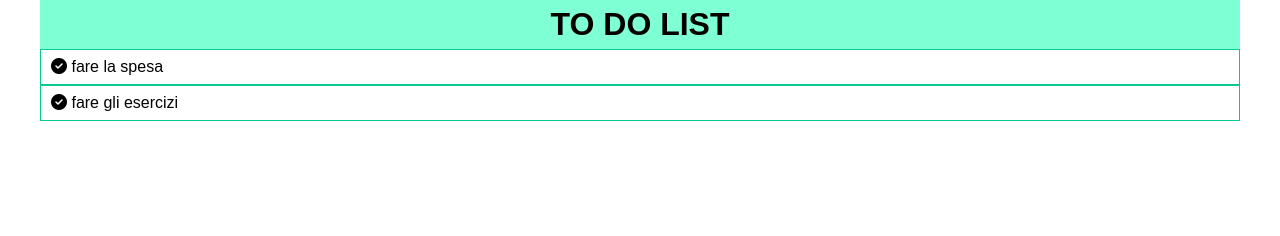
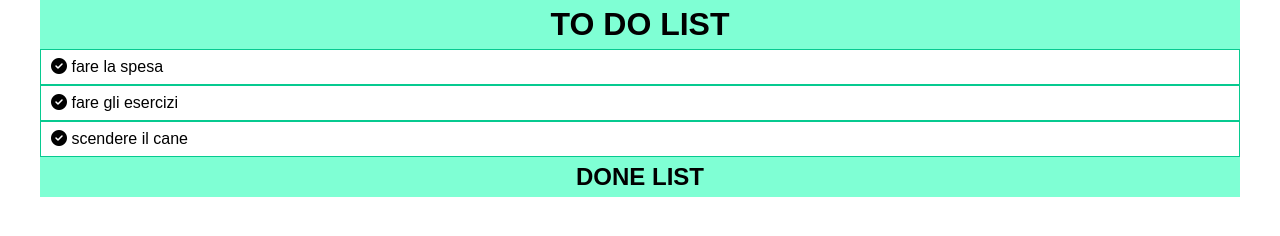
Before and after one commit to Robin9800/vue-todolist, a plain HTML site: page index.html in a window 1280 px wide. Drawn offline with nearby package versions, Linux system fonts and the light colour scheme.

Commit message:
v-show changed with v-if

```diff
--- a/index.html
+++ b/index.html
@@ -11,13 +11,27 @@
 <body>
     <div id="todo">
         <div class="container">
+            <div class="todo-list">
                 <h1>TO DO LIST</h1>
                 <ul>
                     <!--visualizzare tutti i todo-->
                     <!--Se l'indice cliccato dall'utente è presente nell'array deletedtodo allora cancellalo-->
                     <li v-for="(item, index) in toDoList"
                     @click="taskIsDone(index)"
-                v-show="!deletedToDo.includes(index)">
+                    v-if="!deletedToDo.includes(index)">
+                        <div class="item" >
+                            <i class="fa-solid fa-circle-check"></i> {{item}}
+                        </div>
+                    </li>
+                </ul>
+            </div>
+            <div class="todo-list">
+                <h2>DONE LIST</h2>
+                <ul>
+                    <!--visualizzare tutti i todo-->
+                    <!--Se l'indice cliccato dall'utente è presente nell'array deletedtodo allora cancellalo-->
+                    <li v-for="(item, index) in toDoList"
+                    v-if="deletedToDo.includes(index)">
                         <div class="item" >
                             <i class="fa-solid fa-circle-check"></i> {{item}}
                         </div>
@@ -25,6 +39,7 @@
                 </ul>
             </div>
         </div>
+    </div>
 
     <script src="https://cdn.jsdelivr.net/npm/vue@2/dist/vue.js"></script>
     <script src="script.js"></script>
--- a/script.js
+++ b/script.js
@@ -8,7 +8,7 @@ const app = new Vue({
     el: '#todo',
     //- visualizzare tutti i todo
     data: {
-        toDoList: ['fare la spesa', 'fare gli esercizi'],
+        toDoList: ['fare la spesa', 'fare gli esercizi', 'scendere il cane'],
         deletedToDo: []
     },
     methods: {
--- a/style.css
+++ b/style.css
@@ -21,7 +21,7 @@ body{
     border: 1px solid rgb(7, 202, 144);
     padding: 8px 10px;
 }
-.container h1{
+.container h1,h2{
     text-align: center;
     background-color: aquamarine;
     padding: 6px 0px;
```
Lines whose indentation alone changed are shown as unchanged.
